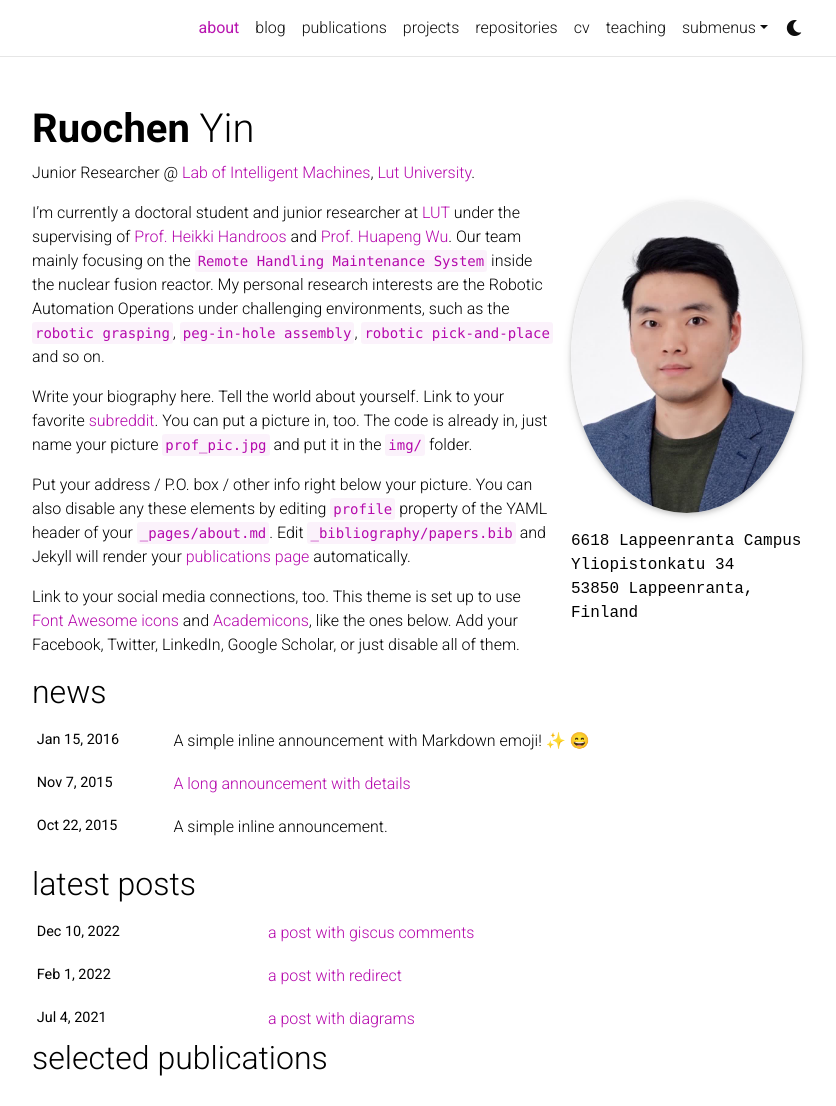
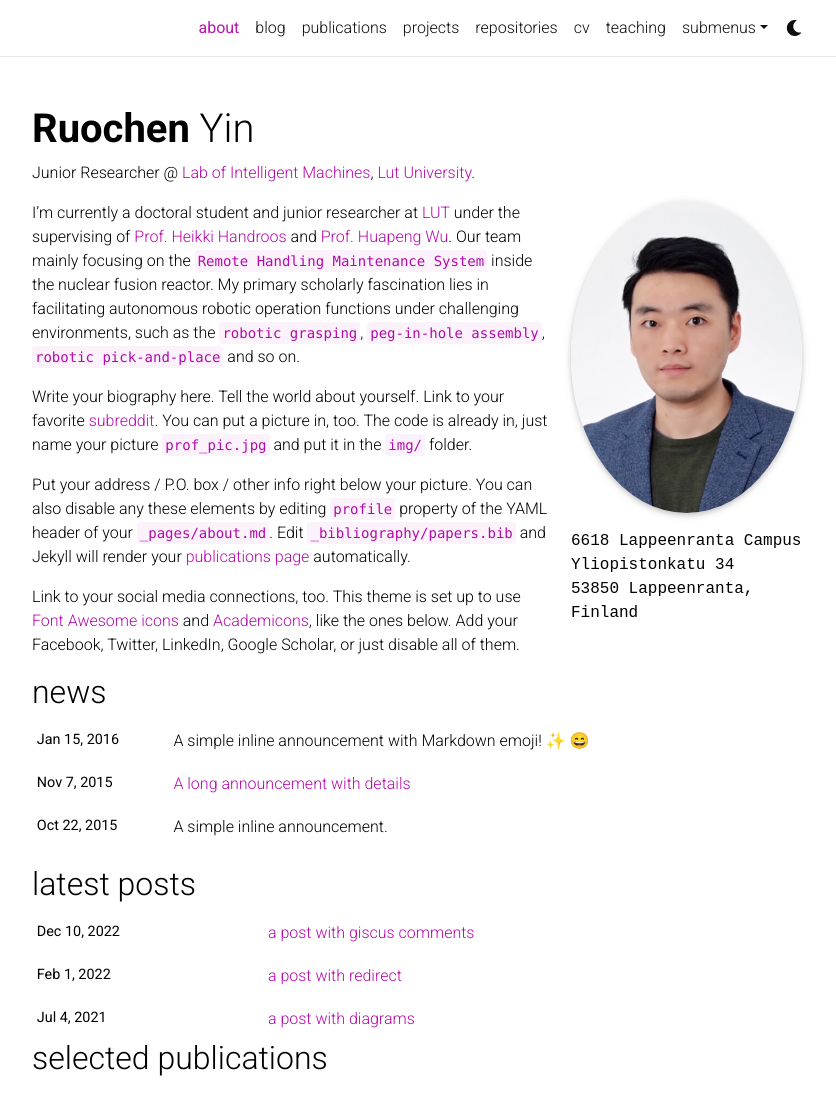
Before and after one commit to rolandying/rolandying.github.io, a Jekyll site: the page built from _pages/about.md, in a window 1280 px wide and 1395 px high, cut to the strip 0-1106 px from the top of the window. Shown: the whole strip, without its empty margins (223-1059 px from the left). Built offline with Jekyll 4.4.1, drawn with Linux system fonts in a browser that asks for light colours; emoji names are drawn with the system emoji font; comment, search, counter and statistics services are not loaded; a style sheet for code colours, icons or effects is not loaded.

Commit message:
Update about.md

```diff
--- a/_pages/about.md
+++ b/_pages/about.md
@@ -18,7 +18,7 @@ latest_posts: true  # includes a list of the newest posts
 selected_papers: true # includes a list of papers marked as "selected={true}"
 social: true  # includes social icons at the bottom of the page
 ---
-I'm currently a doctoral student and junior researcher at [LUT](https://www.lut.fi/en) under the supervising of [Prof. Heikki Handroos](https://www.lut.fi/en/profiles/heikki-handroos) and [Prof. Huapeng Wu](https://www.lut.fi/en/profiles/huapeng-wu). Our team mainly focusing on the `Remote Handling Maintenance System` inside the nuclear fusion reactor. My personal research interests are the Robotic Automation Operations under challenging environments, such as the `robotic grasping`, `peg-in-hole assembly`, `robotic pick-and-place` and so on.
+I'm currently a doctoral student and junior researcher at [LUT](https://www.lut.fi/en) under the supervising of [Prof. Heikki Handroos](https://www.lut.fi/en/profiles/heikki-handroos) and [Prof. Huapeng Wu](https://www.lut.fi/en/profiles/huapeng-wu). Our team mainly focusing on the `Remote Handling Maintenance System` inside the nuclear fusion reactor. My primary scholarly fascination lies in facilitating autonomous robotic operation functions under challenging environments, such as the `robotic grasping`, `peg-in-hole assembly`, `robotic pick-and-place` and so on.
 
 Write your biography here. Tell the world about yourself. Link to your favorite [subreddit](http://reddit.com). You can put a picture in, too. The code is already in, just name your picture `prof_pic.jpg` and put it in the `img/` folder.
 
```
